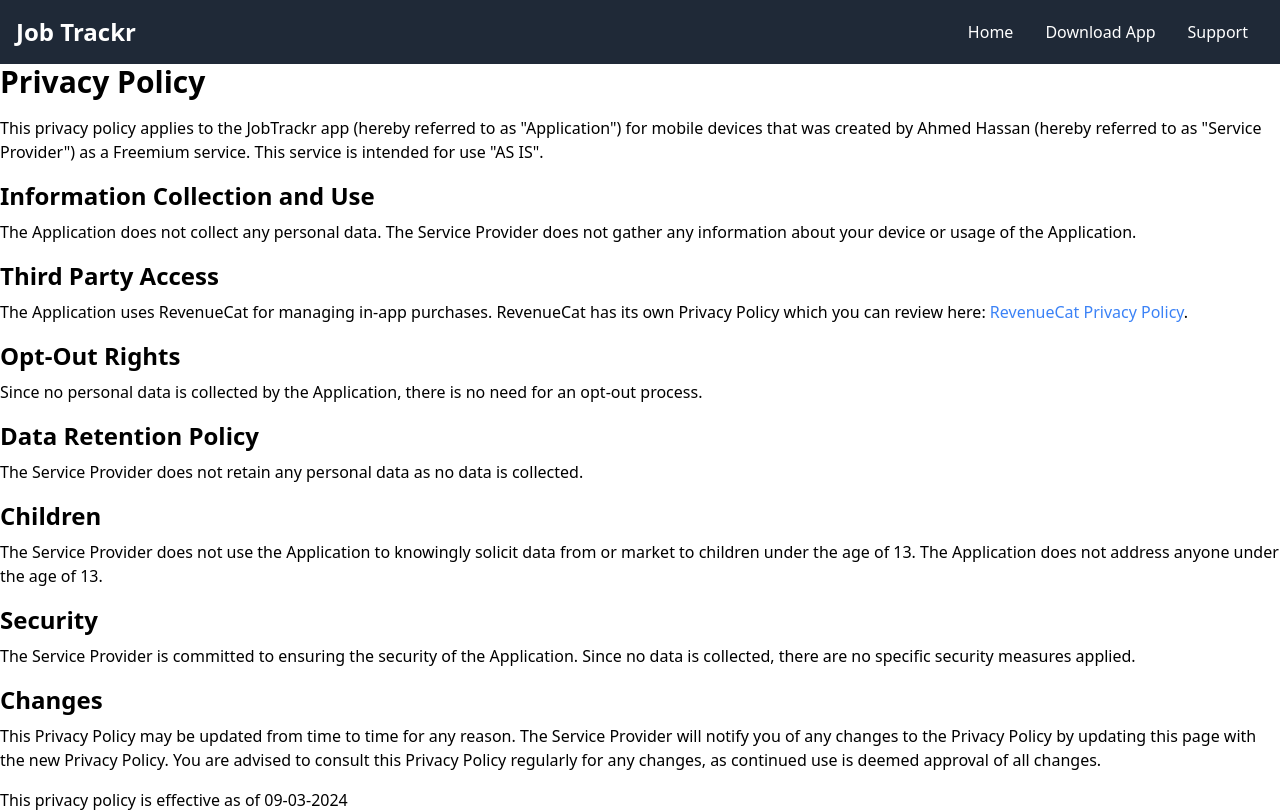
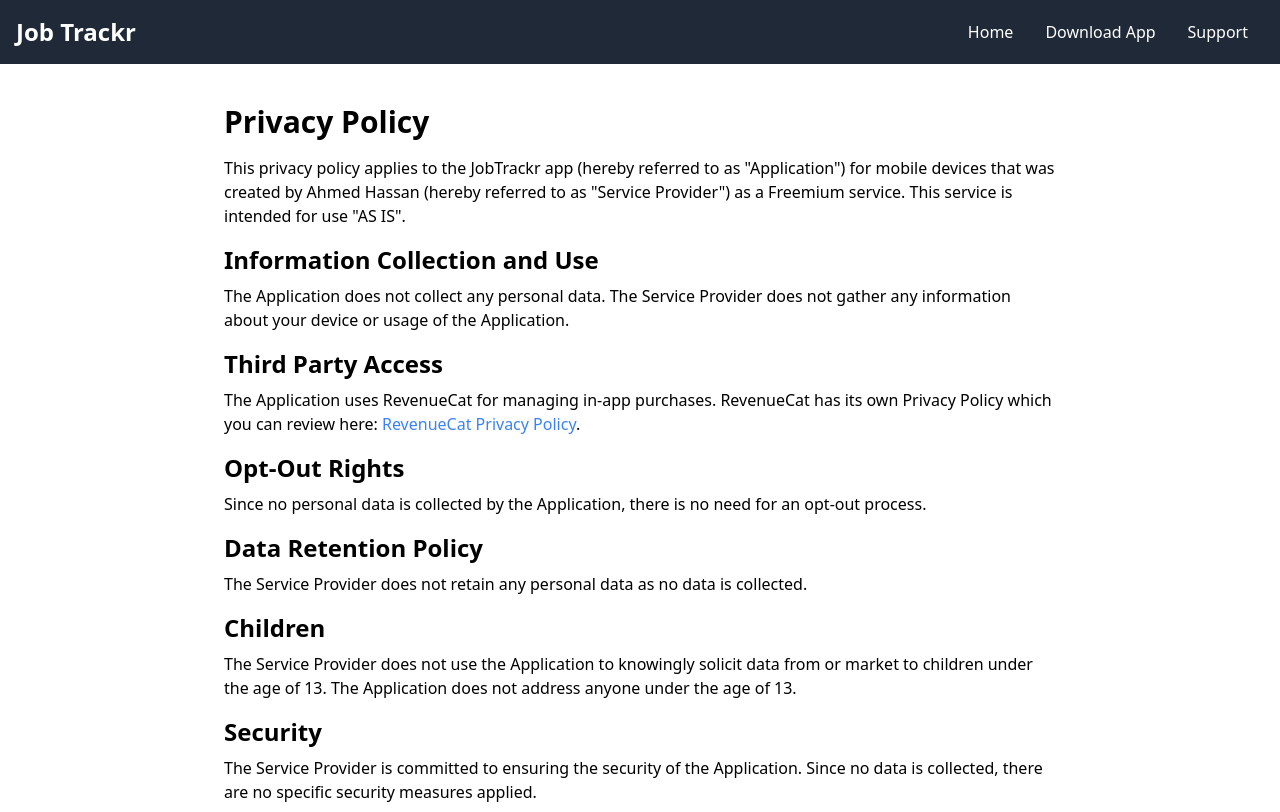
Before and after one commit to Eytch/Casper-landing-page, a React (Vite) app: page /privacy-policy in a window 1280 px wide. Shown: the top 812 px of the page. Built offline with nearby package versions, Linux system fonts and the light colour scheme.

Commit message:
updated tos and privacy pages layout

```diff
--- a/src/Privacy.jsx
+++ b/src/Privacy.jsx
@@ -1,6 +1,7 @@
+/* eslint-disable react/no-unescaped-entities */
 function Privacy() {
   return (
-    <div className="container mx-auto justify-between items-center">
+    <div className="p-8 max-w-4xl mx-auto pt-10">
       <h1 className="text-3xl font-bold mb-4">Privacy Policy</h1>
       <p className="mb-4">
         This privacy policy applies to the JobTrackr app (hereby referred to as
--- a/src/Tos.jsx
+++ b/src/Tos.jsx
@@ -1,7 +1,7 @@
 /* eslint-disable react/no-unescaped-entities */
 function Tos() {
   return (
-    <div className="p-8 max-w-4xl mx-auto">
+    <div className="p-8 max-w-4xl mx-auto pt-10">
       <h1 className="text-3xl font-bold mb-4">Terms of Service</h1>
       <p className="mb-4">
         These Terms of Service ("Terms") govern your use of the JobTrackr app
```
